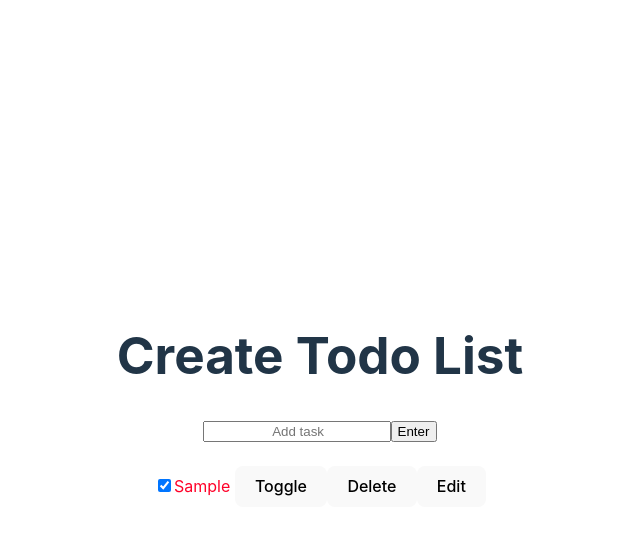
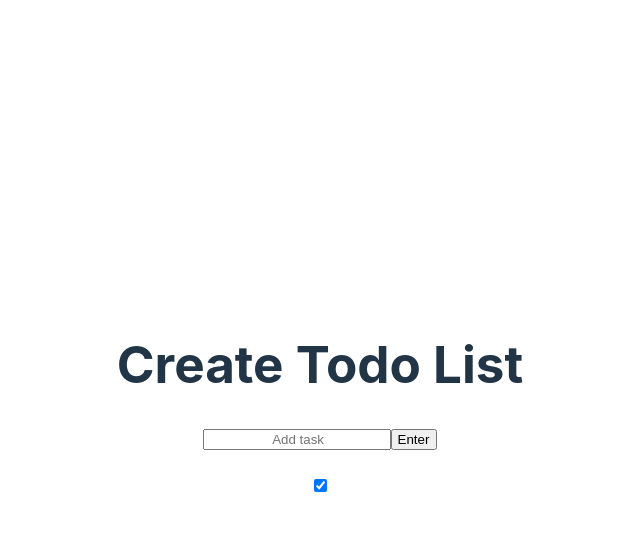
Before and after one commit to yangbri1/320H.9.1_Building_Todo_List__useState_formData__useReducer_modifyState__in_React, a React (Vite) app: page / in a window 1280 px wide. Both pictures are taken after typing "Sample" into the empty fields and a click on the input "Enter". Shown: the top 534 px of the page, without its empty margins (320-960 px from the left). Built offline with nearby package versions, Linux system fonts and the light colour scheme.

Commit message:
nvm placing <Todo /> React functional component into <input> property (props) 'value' only results in a checkbox no 'title' of task as wanted

```diff
--- a/src/App.jsx
+++ b/src/App.jsx
@@ -68,8 +68,8 @@ function App() {
             {/* Note: passing dispatch() function (w/ an "action" and payload.id) down to <Todo>
             grants access to dispatch() fn in <Todo /> functional component */}
             <label>
-              <input type="checkbox" defaultChecked={true} name="mockup" />
-              <Todo key={task.id} task={task} dispatch={dispatch} />
+              <input type="checkbox" defaultChecked={true} name="task" value={<Todo key={task.id} task={task} dispatch={dispatch} />} />
+              {/* <Todo key={task.id} task={task} dispatch={dispatch} /> */}
             </label>
 
           </>
```
